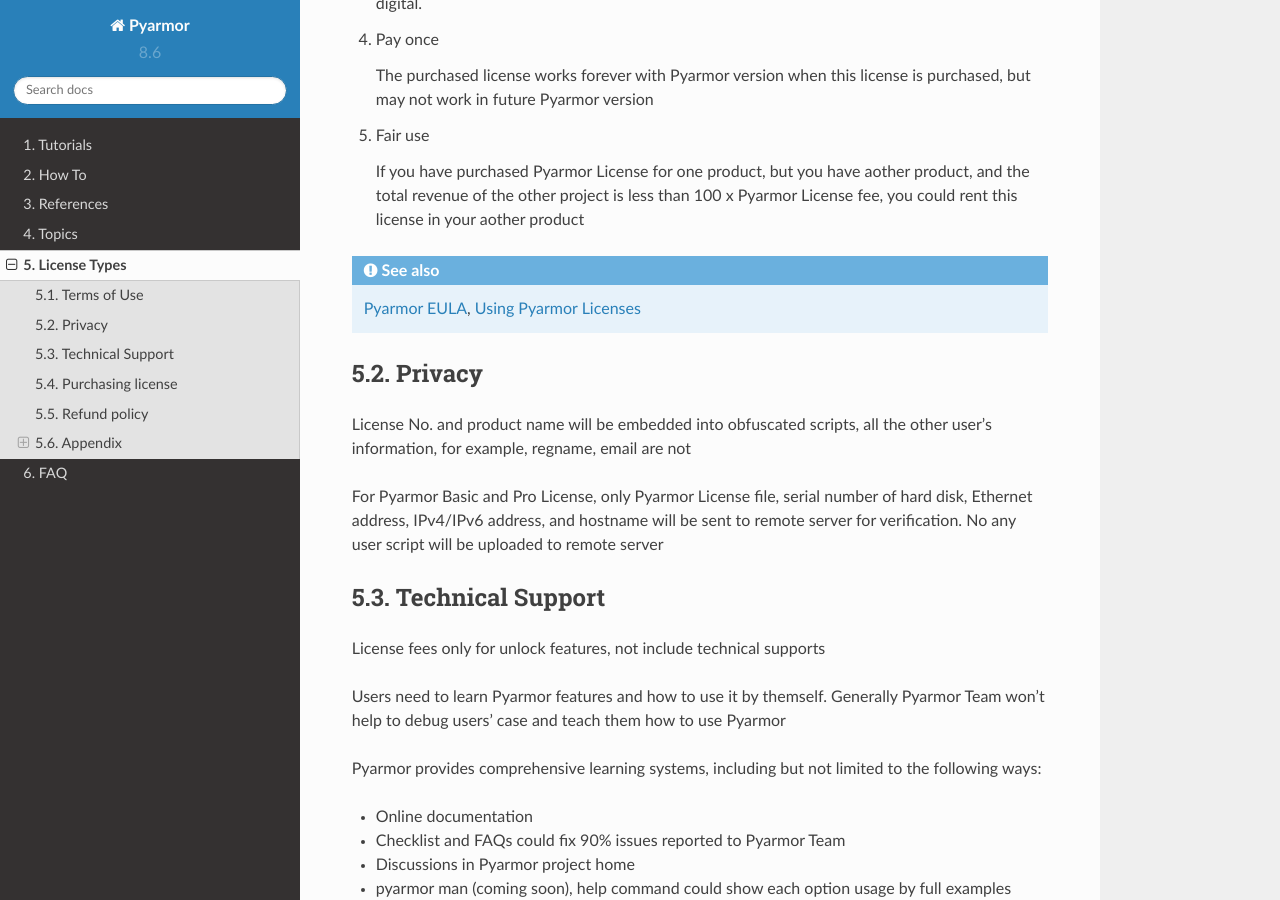
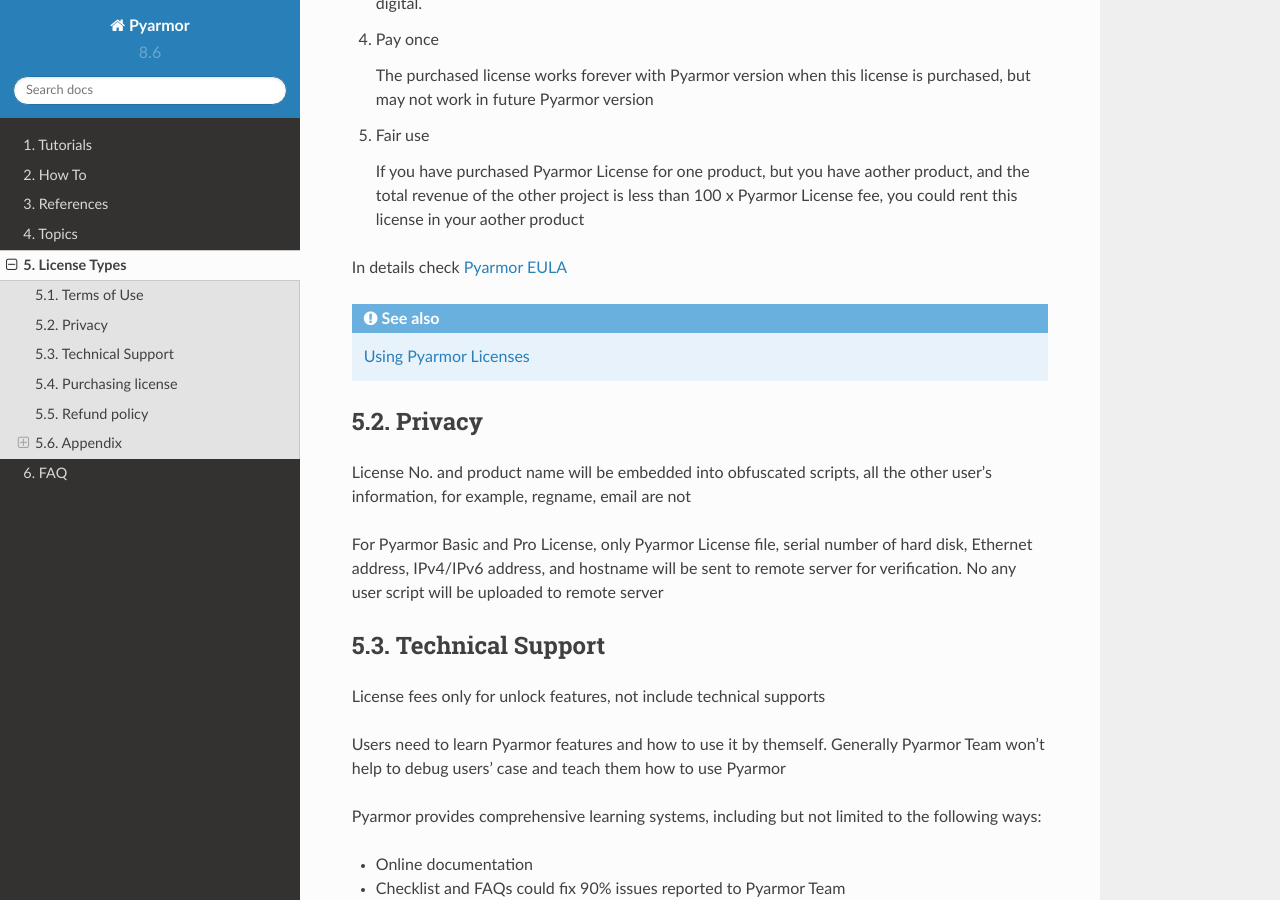
Before and after one commit to dashingsoft/pyarmor, a Sphinx documentation site: the page built from docs/licenses.rst, in a window 1280 px wide and 900 px high, scrolled down 2201 px. Built offline with Sphinx 7.4.7 and the Read the Docs theme 2.0.0, drawn with Linux system fonts in a browser that asks for light colours; some of the changed text lies outside the part shown.

Commit message:
Refine doc

```diff
--- a/docs/how-to/ci.rst
+++ b/docs/how-to/ci.rst
@@ -5,6 +5,8 @@
 ==============================
 
 .. deprecated:: 9.0
+
+   Refer to :ref:`Using Pyarmor in CI Pipeline`
 
 Pyarmor also could be used in CI/CD pipeline by this way:
 
--- a/docs/licenses.rst
+++ b/docs/licenses.rst
@@ -120,7 +120,9 @@
 
    If you have purchased Pyarmor License for one product, but you have aother product, and the total revenue of the other project is less than 100 x Pyarmor License fee, you could rent this license in your aother product
 
-.. seealso:: `Pyarmor EULA`_, :doc:`Using Pyarmor Licenses <how-to/register>`
+In details check `Pyarmor EULA`_
+
+.. seealso:: :doc:`Using Pyarmor Licenses <how-to/register>`
 
 Privacy
 =======
@@ -184,7 +186,7 @@
 Appendix
 ========
 
-What Is One Product
+What is one product
 -------------------
 
 First of all, if not for sale, all the Python scripts are belong to one product "non-profits".
```
